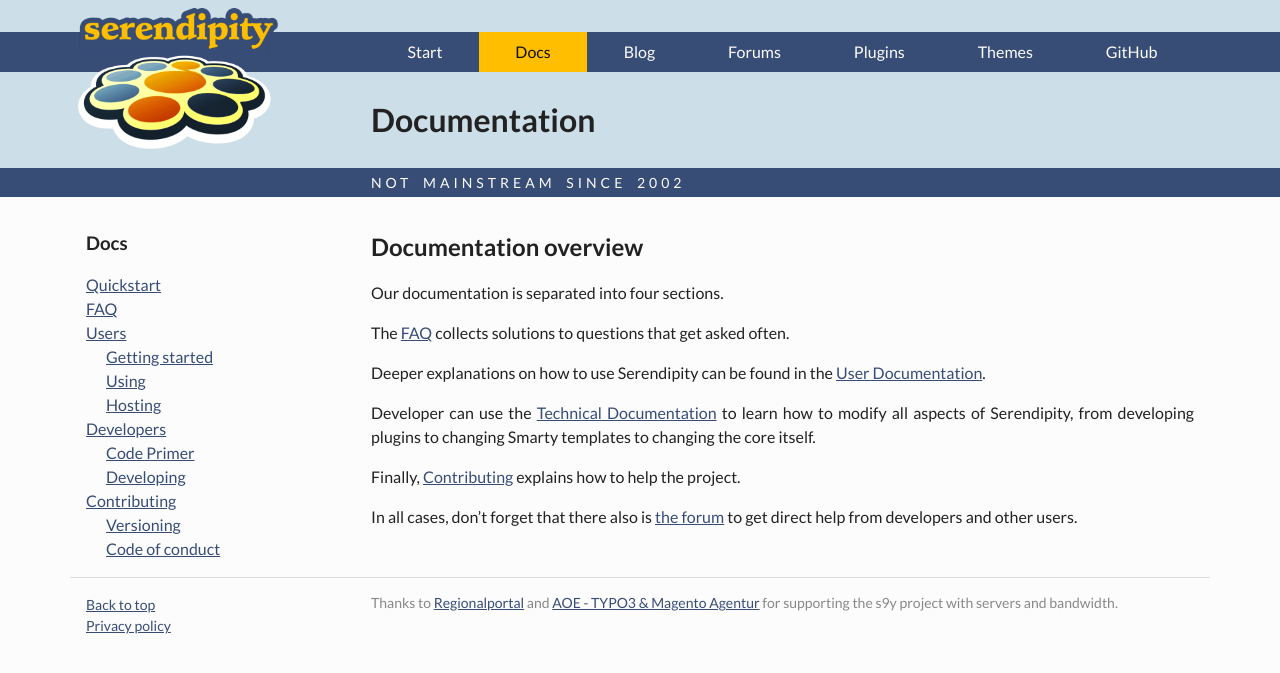
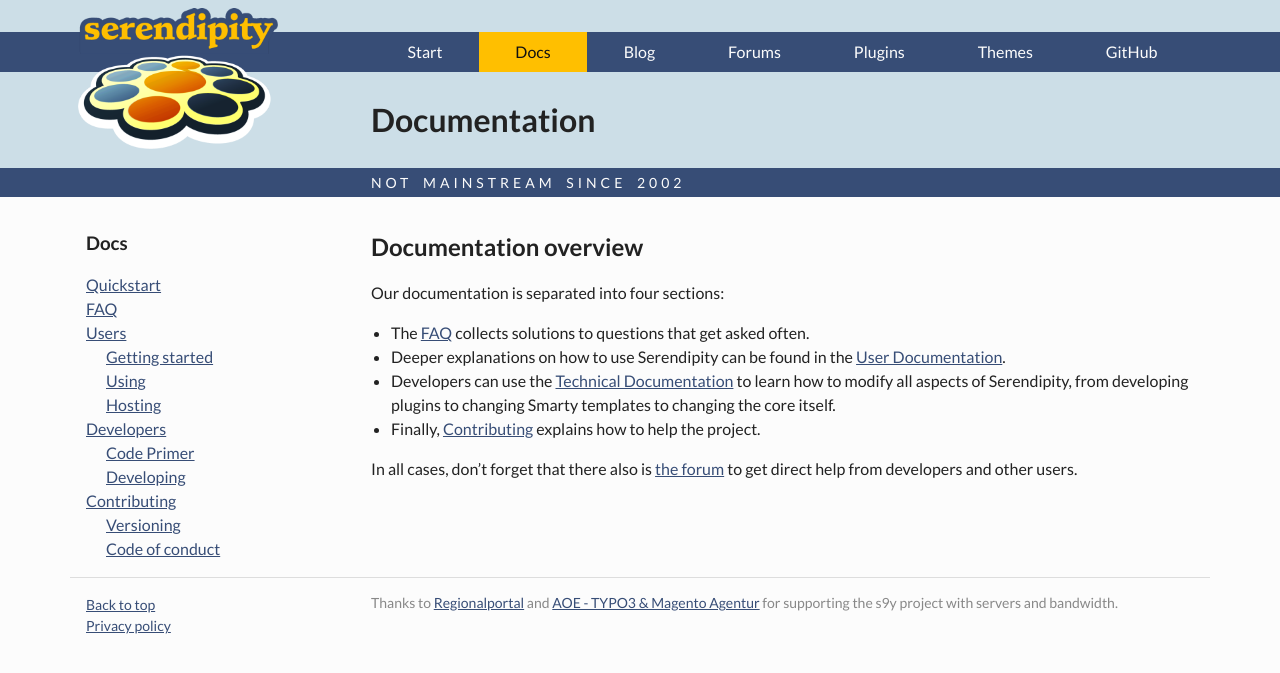
Before and after one commit to s9y/s9y.github.io, a Jekyll site: the page built from docs/index.md, in a window 1280 px wide. Shown: the top 673 px of the page. Built offline with Jekyll 4.4.1, drawn with Linux system fonts in a browser that asks for light colours; nearby versions of some CDN libraries.

Commit message:
Lists should be lists

```diff
--- a/docs/index.md
+++ b/docs/index.md
@@ -5,14 +5,11 @@ title: Documentation overview
 
 ## Documentation overview
 
-Our documentation is separated into four sections.
+Our documentation is separated into four sections:
 
-The [FAQ](/docs/faq/index.html) collects solutions to questions that get asked often.
+* The [FAQ](/docs/faq/index.html) collects solutions to questions that get asked often.
+* Deeper explanations on how to use Serendipity can be found in the [User Documentation](/docs/users/index.html).
+* Developers can use the [Technical Documentation](/docs/developers/index.html) to learn how to modify all aspects of Serendipity, from developing plugins to changing Smarty templates to changing the core itself.
+* Finally, [Contributing](/docs/contributing/index.html) explains how to help the project.
 
-Deeper explanations on how to use Serendipity can be found in the [User Documentation](/docs/users/index.html).
-
-Developer can use the [Technical Documentation](/docs/developers/index.html) to learn how to modify all aspects of Serendipity, from developing plugins to changing Smarty templates to changing the core itself.
-
-Finally, [Contributing](/docs/contributing/index.html) explains how to help the project.
-
-In all cases, don't forget that there also is [the forum](http://board.s9y.org/) to get direct help from developers and other users.
+In all cases, don't forget that there also is [the forum](http://board.s9y.org) to get direct help from developers and other users.
```
